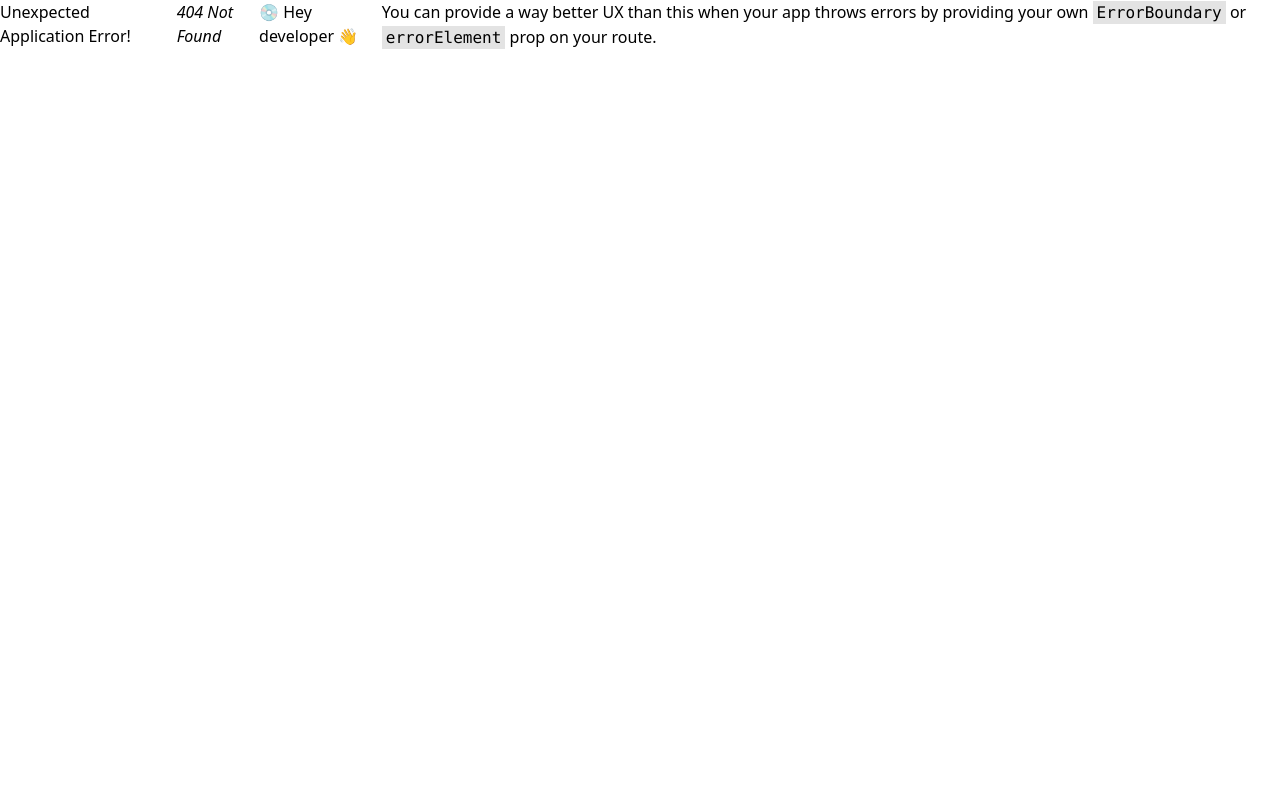
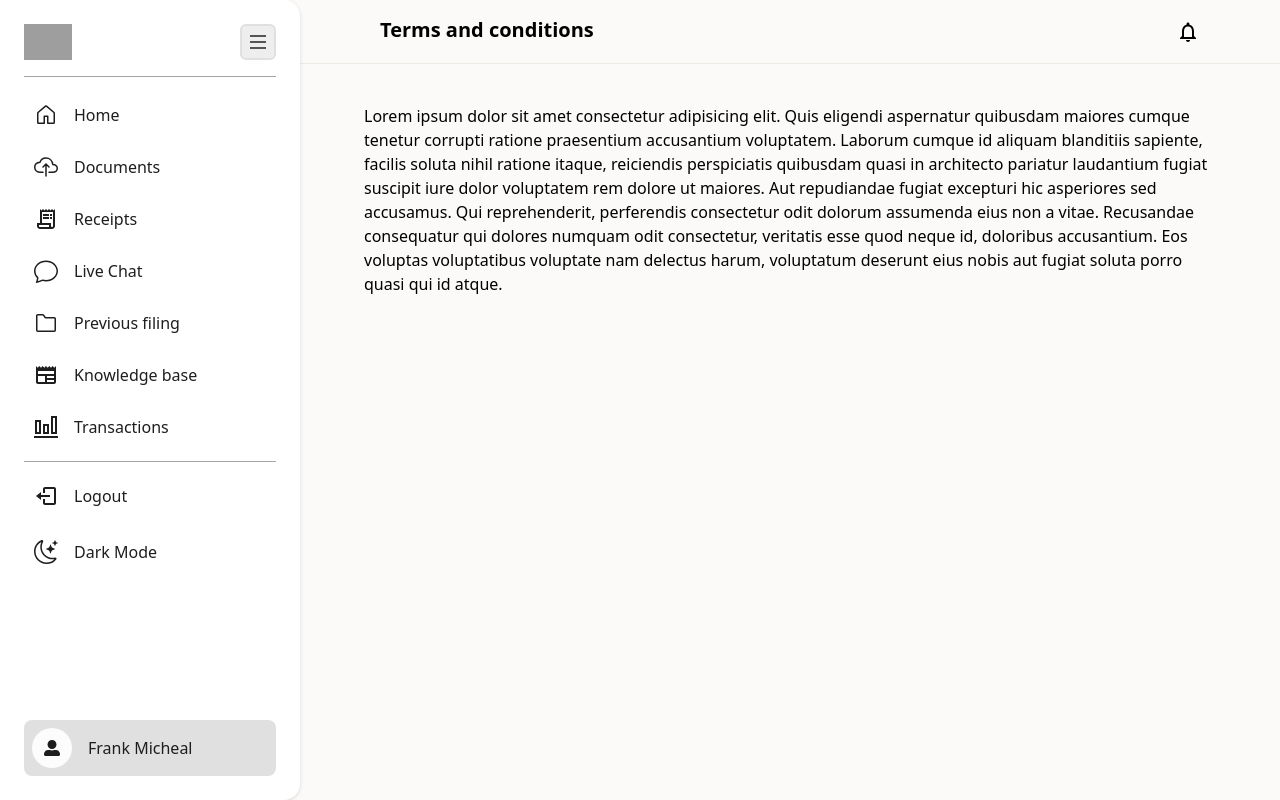
Before and after one commit to Trayshmhirk/tax-return-user-app, a React (Vite) app: page /terms-and-conditions in a window 1280 px wide. Before the commit this address had no page. Built offline with nearby package versions, Linux system fonts and the light colour scheme; grey boxes are pictures that could not be loaded.

Commit message:
adding error page, terms, privacy, help and faq pages

```diff
--- a/src/Router.tsx
+++ b/src/Router.tsx
@@ -14,10 +14,15 @@ import PreviousFiling from "./pages/PreviousFiling";
 import KnowledgeBase from "./pages/KnowledgeBase";
 import Transactions from "./pages/Transactions";
 import Profile from "./pages/Profile";
+import { ErrorPage } from "./pages/ErrorPage";
+import Terms from "./pages/Terms";
+import Help from "./pages/Help";
+import Privacy from "./pages/Privacy";
+import Faq from "./pages/Faq";
 
 const router = createBrowserRouter(
    createRoutesFromElements(
-      <Route path="/" element={<MainLayout />}>
+      <Route path="/" element={<MainLayout />} errorElement={<ErrorPage />}>
          <Route index element={<Home />} />
          <Route path="not-approved" element={<NotApprovedHome />} />
          <Route path="documents" element={<Documents />} />
@@ -28,6 +33,10 @@ const router = createBrowserRouter(
          <Route path="knowledge-base" element={<KnowledgeBase />} />
          <Route path="transactions" element={<Transactions />} />
          <Route path="profile" element={<Profile />} />
+         <Route path="terms-and-conditions" element={<Terms />} />
+         <Route path="help-and-support" element={<Help />} />
+         <Route path="privacy-policy" element={<Privacy />} />
+         <Route path="faq" element={<Faq />} />
       </Route>
    )
 );
--- a/src/layouts/ContentLayout.tsx
+++ b/src/layouts/ContentLayout.tsx
@@ -22,6 +22,14 @@ const ContentLayout = ({ children }: ContentLayoutProps) => {
             return "Transactions";
          case "/profile":
             return "Profile";
+         case "/terms-and-conditions":
+            return "Terms and conditions";
+         case "/faq":
+            return "FAQ";
+         case "/help-and-support":
+            return "Help and support";
+         case "/privacy-policy":
+            return "Privacy policy";
          default:
             return "Welcome";
       }
--- /dev/null
+++ b/src/pages/ErrorPage.tsx
@@ -0,0 +1,26 @@
+import { useRouteError } from "react-router-dom";
+
+type Error = {
+   data: string;
+   status: string;
+   statusText: string;
+};
+
+export const ErrorPage = () => {
+   const error: Error = useRouteError();
+   console.log(error);
+
+   return (
+      <div
+         id="error-page"
+         className="w-full flex flex-col gap-6 justify-center items-center"
+      >
+         <h1 className="text-4xl font-bold">Oops!</h1>
+         <p>Sorry, an unexpected error has occurred.</p>
+         <p className="text-bostonRed">{error.data}</p>
+         <p className="">
+            <i>{`${error.status} ${error.statusText}`}</i>
+         </p>
+      </div>
+   );
+};
--- /dev/null
+++ b/src/pages/Faq.tsx
@@ -0,0 +1,5 @@
+const Faq = () => {
+   return <div>Faq</div>;
+};
+
+export default Faq;
--- /dev/null
+++ b/src/pages/Help.tsx
@@ -0,0 +1,5 @@
+const Help = () => {
+   return <div>Help</div>;
+};
+
+export default Help;
--- a/src/pages/Home.tsx
+++ b/src/pages/Home.tsx
@@ -4,7 +4,7 @@ import TodoCard from "../components/TodoCard";
 import { IoCloudUploadOutline } from "react-icons/io5";
 import { MdOutlineAddCard } from "react-icons/md";
 import { MdErrorOutline } from "react-icons/md";
-import { Link, useNavigate } from "react-router-dom";
+import { NavLink, useNavigate } from "react-router-dom";
 
 const Home = () => {
    const navigate = useNavigate();
@@ -44,9 +44,9 @@ const Home = () => {
             <div className="flex flex-col gap-2">
                <div className="flex justify-between items-center">
                   <p className="font-medium text-xl">Previous Filing</p>
-                  <Link to={"/previous-filing"} className="font-bold">
+                  <NavLink to={"/previous-filing"} className="font-bold">
                      See all
-                  </Link>
+                  </NavLink>
                </div>
 
                <div className="flex flex-wrap gap-3"></div>
--- /dev/null
+++ b/src/pages/Privacy.tsx
@@ -0,0 +1,19 @@
+const Privacy = () => {
+   return (
+      <div>
+         Lorem ipsum dolor sit, amet consectetur adipisicing elit. Alias
+         asperiores aliquid repellendus laudantium odit? Voluptas maiores eaque,
+         suscipit adipisci, reprehenderit corporis quam laborum ducimus placeat
+         quisquam quae ab voluptate eum numquam laudantium iure fuga blanditiis!
+         Dolor inventore tenetur dolorem perferendis harum esse ut voluptates in
+         itaque odit nam, molestias quos distinctio optio quasi facere iure
+         soluta earum explicabo laudantium. Deserunt iste blanditiis cumque
+         voluptatibus, libero sunt sint ut accusamus voluptas asperiores!
+         Perspiciatis fuga obcaecati magni ducimus provident odio corporis ipsa
+         maiores eius! Natus, possimus nam! Doloremque perspiciatis magni minima
+         eaque reprehenderit! Odio sint iste eos, illo eum id mollitia dolore.
+      </div>
+   );
+};
+
+export default Privacy;
--- a/src/pages/Profile.tsx
+++ b/src/pages/Profile.tsx
@@ -1,4 +1,4 @@
-import { Link } from "react-router-dom";
+import { NavLink } from "react-router-dom";
 import { FaAngleRight } from "react-icons/fa6";
 
 const Profile = () => {
@@ -24,27 +24,27 @@ const Profile = () => {
          </div>
 
          <div className="flex flex-col gap-4">
-            <Link
+            <NavLink
                to="my-requests"
                className="flex items-center justify-between bg-white dark:bg-gray text-eerieBlack dark:text-white py-3 px-5 rounded-lg no-underline shadow-md dark:shadow-md-dark hover-shadow-body"
             >
                <span>My requests</span>
                <FaAngleRight className="" />
-            </Link>
-            <Link
+            </NavLink>
+            <NavLink
                to="integrated-banks"
                className="flex items-center justify-between bg-white dark:bg-gray text-eerieBlack dark:text-white py-3 px-5 rounded-lg no-underline shadow-md dark:shadow-md-dark hover-shadow-body"
             >
                <span>Integrated bank accounts</span>
                <FaAngleRight className="" />
-            </Link>
-            <Link
+            </NavLink>
+            <NavLink
                to="my-documents"
                className="flex items-center justify-between bg-white dark:bg-gray text-eerieBlack dark:text-white py-3 px-5 rounded-lg no-underline shadow-md dark:shadow-md-dark hover-shadow-body"
             >
                <span>My documents</span>
                <FaAngleRight className="" />
-            </Link>
+            </NavLink>
          </div>
 
          <div className="settings flex flex-col gap-3">
@@ -58,35 +58,35 @@ const Profile = () => {
                   <span>Change password</span>
                   <FaAngleRight className="" />
                </div>
-               <Link
+               <NavLink
                   to="/terms-and-conditions"
                   className="flex items-center justify-between bg-white dark:bg-gray text-eerieBlack dark:text-white py-3 px-5 rounded-lg no-underline shadow-md dark:shadow-md-dark hover-shadow-body"
                >
                   <span>Terms and conditions</span>
                   <FaAngleRight className="" />
-               </Link>
+               </NavLink>
 
-               <Link
-                  to="faq"
+               <NavLink
+                  to="/faq"
                   className="flex items-center justify-between bg-white dark:bg-gray text-eerieBlack dark:text-white py-3 px-5 rounded-lg no-underline shadow-md dark:shadow-md-dark hover-shadow-body"
                >
                   <span>FAQ</span>
                   <FaAngleRight className="" />
-               </Link>
-               <Link
-                  to="help-and-support"
+               </NavLink>
+               <NavLink
+                  to="/help-and-support"
                   className="flex items-center justify-between bg-white dark:bg-gray text-eerieBlack dark:text-white py-3 px-5 rounded-lg no-underline shadow-md dark:shadow-md-dark hover-shadow-body"
                >
                   <span>Help and support</span>
                   <FaAngleRight className="" />
-               </Link>
-               <Link
-                  to="privacy-policy"
+               </NavLink>
+               <NavLink
+                  to="/privacy-policy"
                   className="flex items-center justify-between bg-white dark:bg-gray text-eerieBlack dark:text-white py-3 px-5 rounded-lg no-underline shadow-md dark:shadow-md-dark hover-shadow-body"
                >
                   <span>Privacy policy</span>
                   <FaAngleRight className="" />
-               </Link>
+               </NavLink>
                <div
                   // onClick={handleShowModal}
                   className="flex items-center justify-between bg-white dark:bg-gray text-eerieBlack dark:text-white py-3 px-5 rounded-lg no-underline shadow-md dark:shadow-md-dark cursor-pointer hover-shadow-body"
--- /dev/null
+++ b/src/pages/Terms.tsx
@@ -0,0 +1,20 @@
+const Terms = () => {
+   return (
+      <div>
+         Lorem ipsum dolor sit amet consectetur adipisicing elit. Quis eligendi
+         aspernatur quibusdam maiores cumque tenetur corrupti ratione
+         praesentium accusantium voluptatem. Laborum cumque id aliquam
+         blanditiis sapiente, facilis soluta nihil ratione itaque, reiciendis
+         perspiciatis quibusdam quasi in architecto pariatur laudantium fugiat
+         suscipit iure dolor voluptatem rem dolore ut maiores. Aut repudiandae
+         fugiat excepturi hic asperiores sed accusamus. Qui reprehenderit,
+         perferendis consectetur odit dolorum assumenda eius non a vitae.
+         Recusandae consequatur qui dolores numquam odit consectetur, veritatis
+         esse quod neque id, doloribus accusantium. Eos voluptas voluptatibus
+         voluptate nam delectus harum, voluptatum deserunt eius nobis aut fugiat
+         soluta porro quasi qui id atque.
+      </div>
+   );
+};
+
+export default Terms;
```
